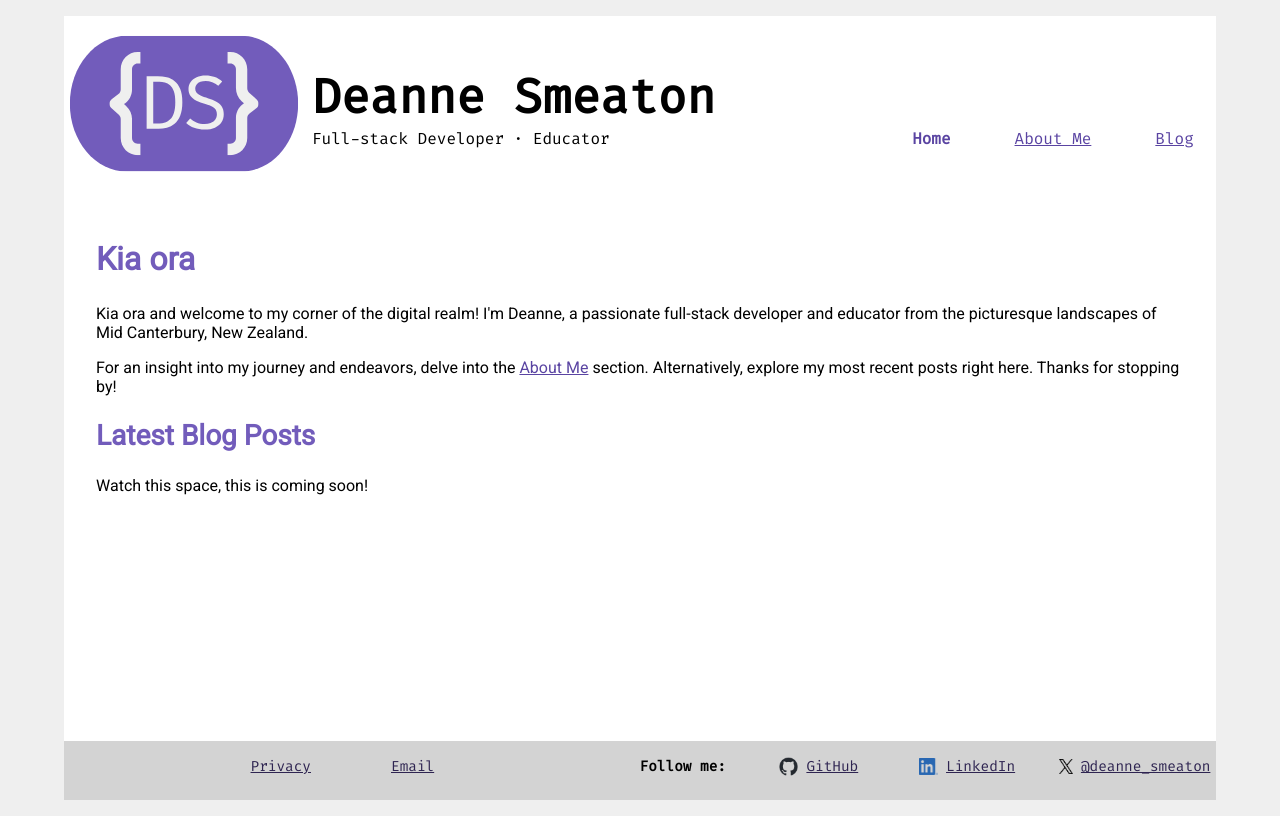
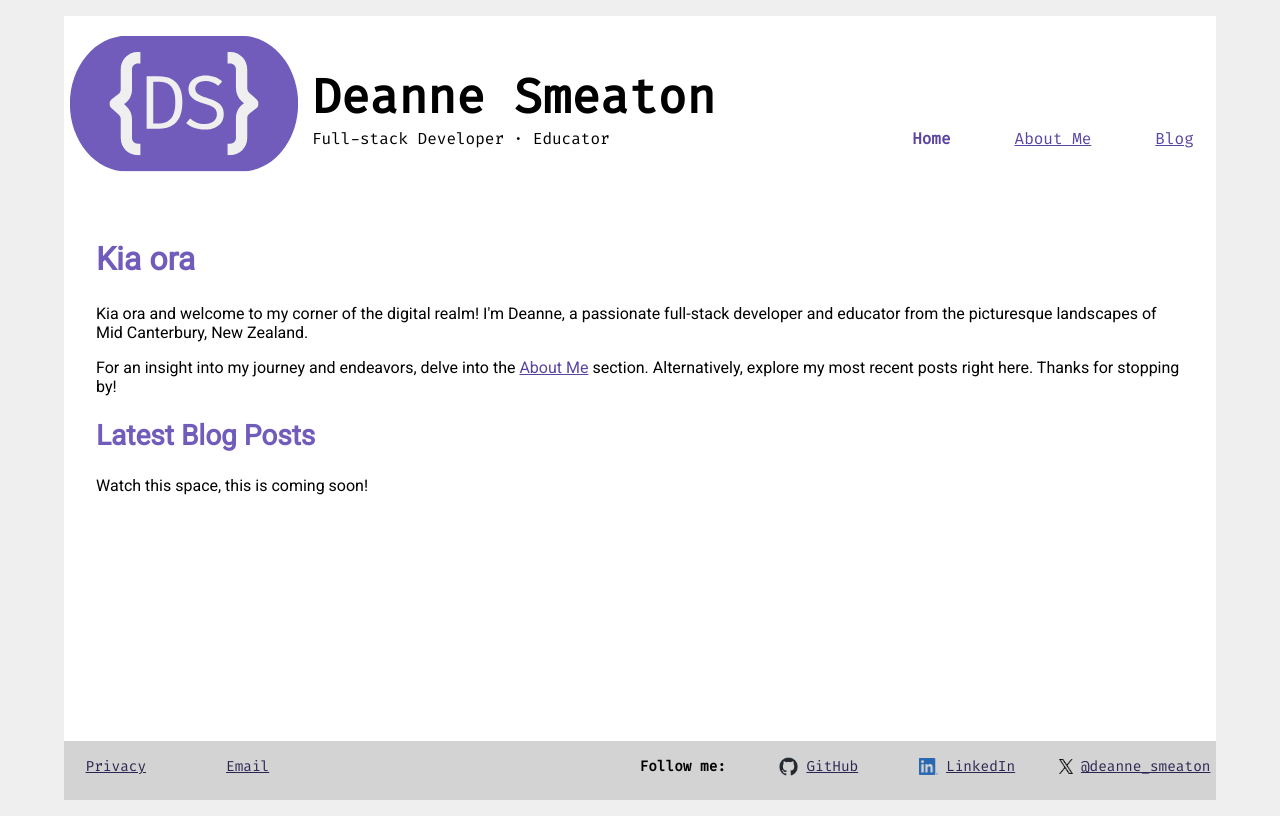
Before and after one commit to smeatond/deannesmeaton, a React (Vite) app in the folder client/: page / in a window 1280 px wide. Built offline with nearby package versions, Linux system fonts and the light colour scheme.

Commit message:
fix footer style

```diff
--- a/client/src/App.css
+++ b/client/src/App.css
@@ -185,6 +185,10 @@
   .footer {
     grid-template-columns: 1fr 1fr;
   }
+  .footer-content {
+    justify-self: start;
+    padding-left: 1.5em;
+  }
   .footer-socials {
     align-self: center;
   }
```
